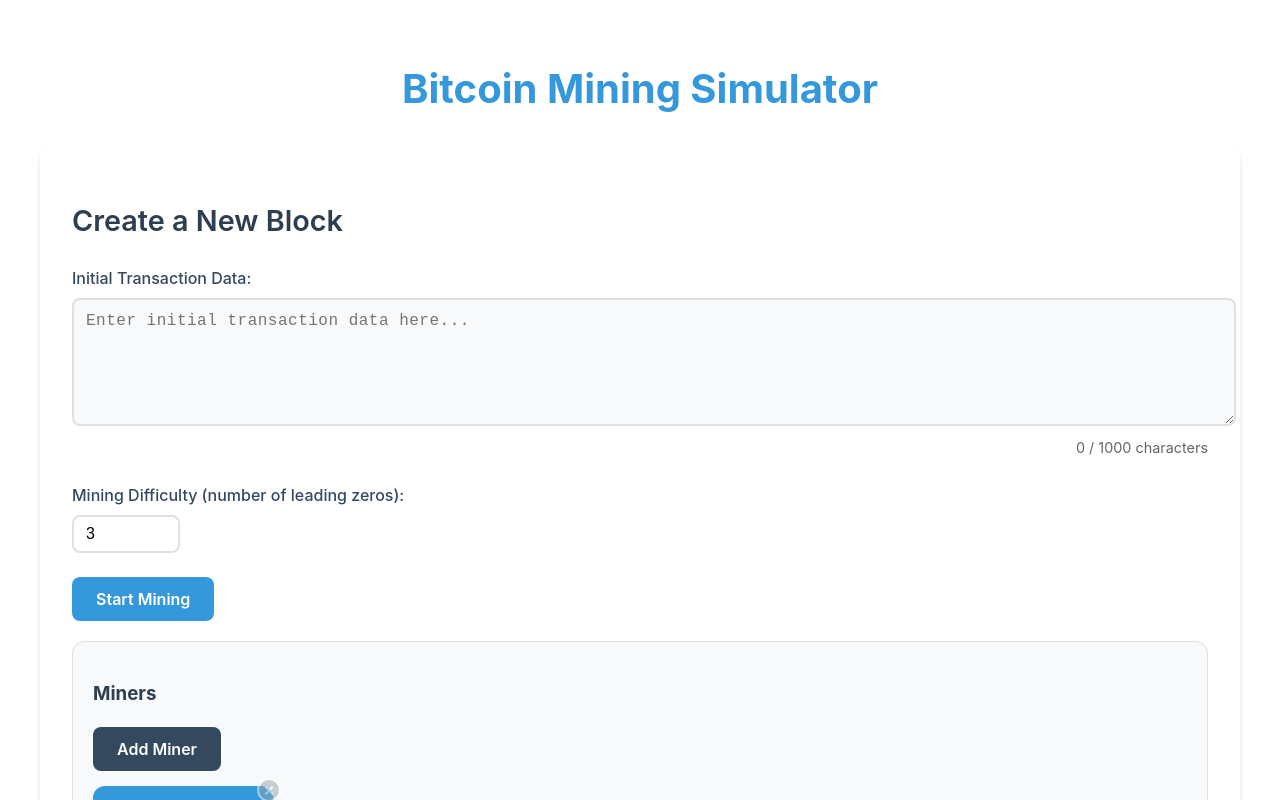
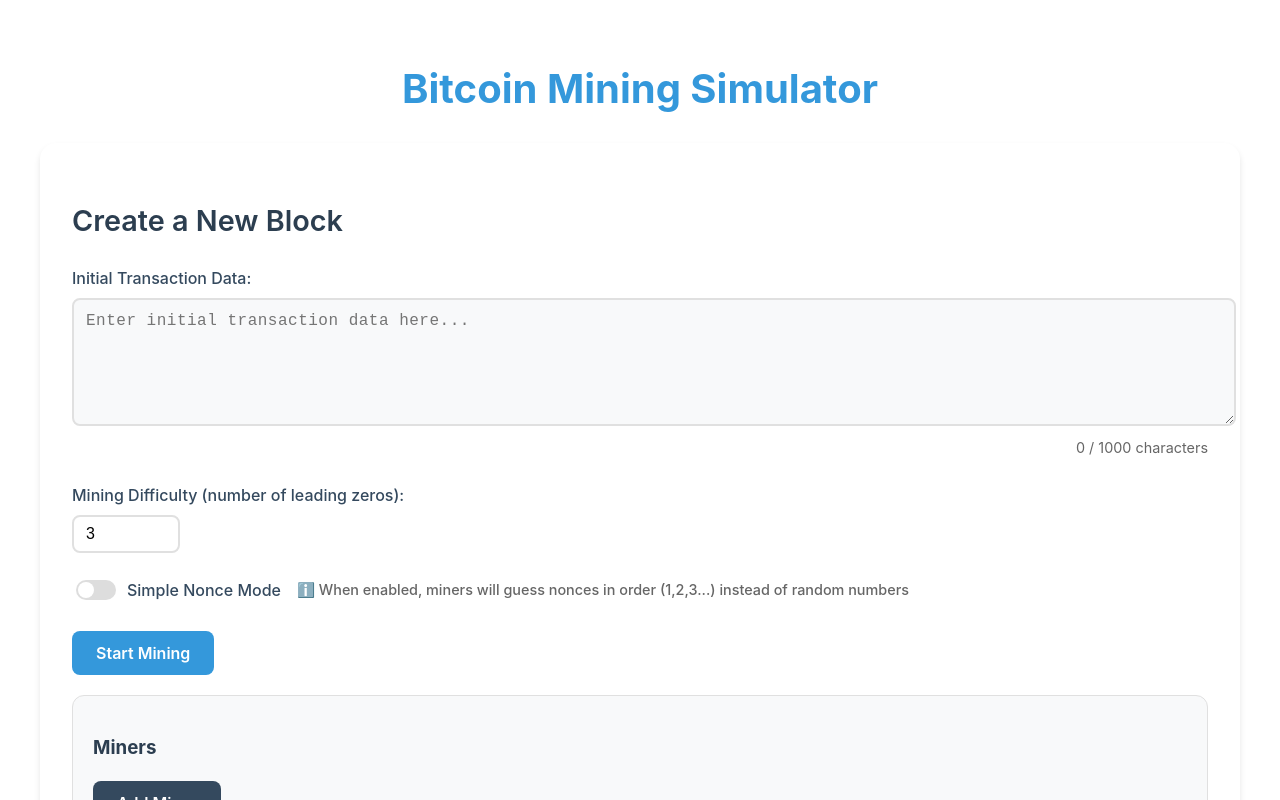
Before and after one commit to jbrauck-unchained/bitcoin-miner, a React (Vite) app: page / in a window 1280 px wide. Shown: the top 800 px of the page. Built offline with nearby package versions, Linux system fonts and the light colour scheme.

Commit message:
add simple nonce

```diff
--- a/src/App.css
+++ b/src/App.css
@@ -712,3 +712,77 @@
   padding-top: 20px;
   border-top: 1px solid rgba(255, 255, 255, 0.2);
 }
+
+.nonce-mode {
+  display: flex;
+  align-items: center;
+  margin-bottom: 20px;
+}
+
+.toggle-label {
+  display: flex;
+  align-items: center;
+  gap: 8px;
+  cursor: pointer;
+  position: relative;
+}
+
+.toggle-label input[type="checkbox"] {
+  width: 40px;
+  height: 20px;
+  appearance: none;
+  background: #ddd;
+  border-radius: 10px;
+  position: relative;
+  cursor: pointer;
+  transition: all 0.3s;
+}
+
+.toggle-label input[type="checkbox"]:checked {
+  background: #3498db;
+}
+
+.toggle-label input[type="checkbox"]::before {
+  content: '';
+  width: 16px;
+  height: 16px;
+  background: white;
+  position: absolute;
+  border-radius: 50%;
+  top: 2px;
+  left: 2px;
+  transition: all 0.3s;
+}
+
+.toggle-label input[type="checkbox"]:checked::before {
+  left: 22px;
+}
+
+.toggle-label input[type="checkbox"]:disabled {
+  opacity: 0.5;
+  cursor: not-allowed;
+}
+
+.tooltip {
+  font-size: 0.9rem;
+  color: #666;
+  margin-left: 8px;
+  display: flex;
+  align-items: center;
+  cursor: help;
+}
+
+.tooltip:hover::after {
+  content: attr(data-tip);
+  position: absolute;
+  background: #34495e;
+  color: white;
+  padding: 8px 12px;
+  border-radius: 6px;
+  font-size: 0.8rem;
+  width: 200px;
+  top: 100%;
+  left: 0;
+  margin-top: 8px;
+  z-index: 1;
+}
--- a/src/App.jsx
+++ b/src/App.jsx
@@ -67,6 +67,9 @@
 
   // Add new state for miner progress
   const [minerProgress, setMinerProgress] = useState({});
+
+  // Add new state for simple nonce mode
+  const [simpleNonce, setSimpleNonce] = useState(false);
 
   useEffect(() => {
     const miningWorker = new Worker();
@@ -159,7 +162,8 @@
         data: newBlockData,
         previousHash,
         difficulty,
-        miners: miners // Pass all miners to the worker
+        miners: miners,
+        simpleNonce // Pass the mode to worker
       });
     }
   };
@@ -343,6 +347,21 @@
           />
         </div>
 
+        <div className="form-group nonce-mode">
+          <label className="toggle-label">
+            <input
+              type="checkbox"
+              checked={simpleNonce}
+              onChange={(e) => setSimpleNonce(e.target.checked)}
+              disabled={mining}
+            />
+            Simple Nonce Mode
+            <span className="tooltip">
+              ℹ️ When enabled, miners will guess nonces in order (1,2,3...) instead of random numbers
+            </span>
+          </label>
+        </div>
+
         {!mining ? (
           <button onClick={mineBlock} className="mine-button">Start Mining</button>
         ) : (
--- a/src/miningWorker.js
+++ b/src/miningWorker.js
@@ -5,10 +5,18 @@
   return sha256(index + timestamp + data + previousHash + nonce);
 };
 
-// Check if hash meets difficulty
+// Check if hash meets difficulty (starts with at least the required number of zeros)
 const hashMeetsDifficulty = (hash, difficulty) => {
-  const requiredPrefix = '0'.repeat(difficulty);
-  return hash.startsWith(requiredPrefix);
+  // Count leading zeros
+  let leadingZeros = 0;
+  for (let i = 0; i < hash.length; i++) {
+    if (hash[i] === '0') {
+      leadingZeros++;
+    } else {
+      break;
+    }
+  }
+  return leadingZeros >= difficulty;
 };
 
 let currentData = "";
@@ -16,9 +24,14 @@
 let miningParams = null;
 let miners = [];
 let minerStats = {};
+let simpleNonce = false;
+let currentNonce = 0;
 
 // Generate a random nonce
-const getRandomNonce = () => {
+const getNextNonce = () => {
+  if (simpleNonce) {
+    return currentNonce++;
+  }
   return Math.floor(Math.random() * Number.MAX_SAFE_INTEGER);
 };
 
@@ -30,7 +43,9 @@
     miningParams = e.data;
     currentData = miningParams.data;
     miners = miningParams.miners;
-    minerStats = {}; // Reset stats when starting
+    minerStats = {};
+    simpleNonce = e.data.simpleNonce;
+    currentNonce = 0; // Reset nonce counter for simple mode
     startMining();
   } else if (type === 'updateData') {
     currentData = e.data.data;
@@ -52,7 +67,7 @@
         minerStats[miner.id] = {
           hashCount: 0,
           startTime: Date.now(),
-          currentNonce: getRandomNonce()
+          currentNonce: getNextNonce()
         };
       }
     });
@@ -71,7 +86,7 @@
       minerStats[miner.id] = {
         hashCount: 0,
         startTime: Date.now(),
-        currentNonce: getRandomNonce()
+        currentNonce: getNextNonce()
       };
     }
   });
@@ -81,7 +96,7 @@
     const currentMiner = miners[Math.floor(Math.random() * miners.length)];
 
     // Each miner tries a random nonce
-    const nonce = getRandomNonce();
+    const nonce = getNextNonce();
     minerStats[currentMiner.id].currentNonce = nonce;
 
     const hash = calculateHash(
```
